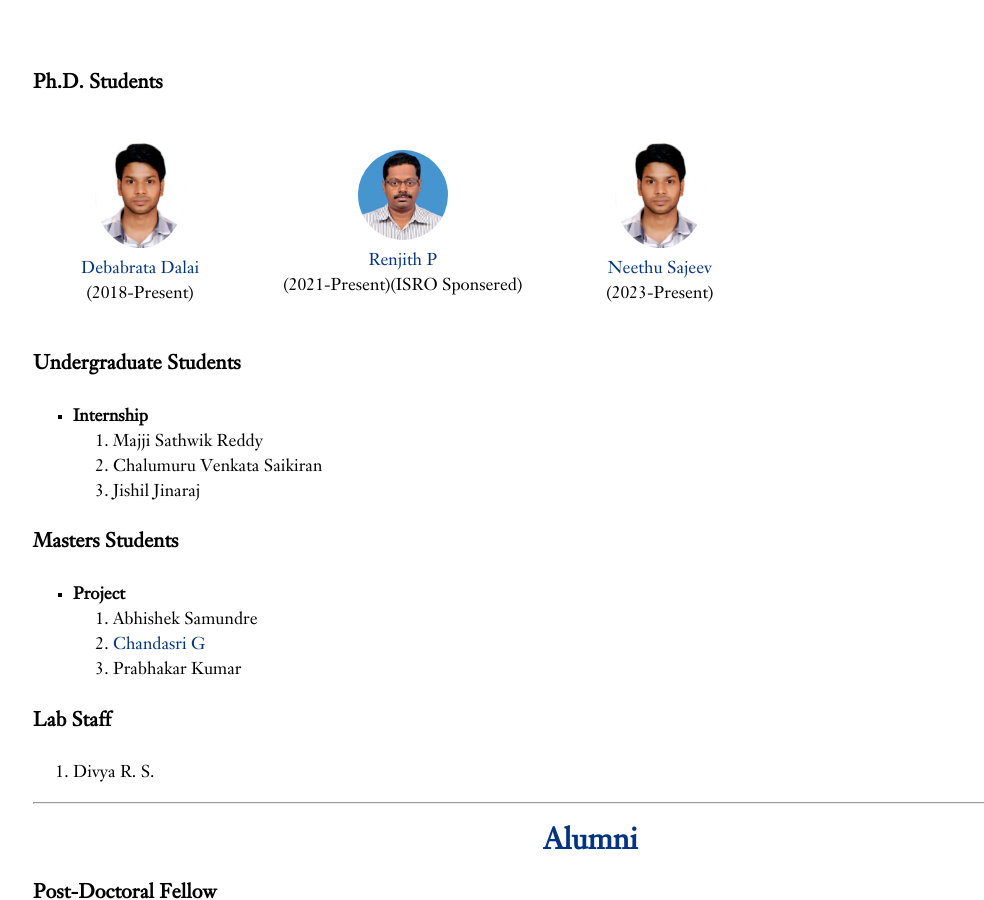
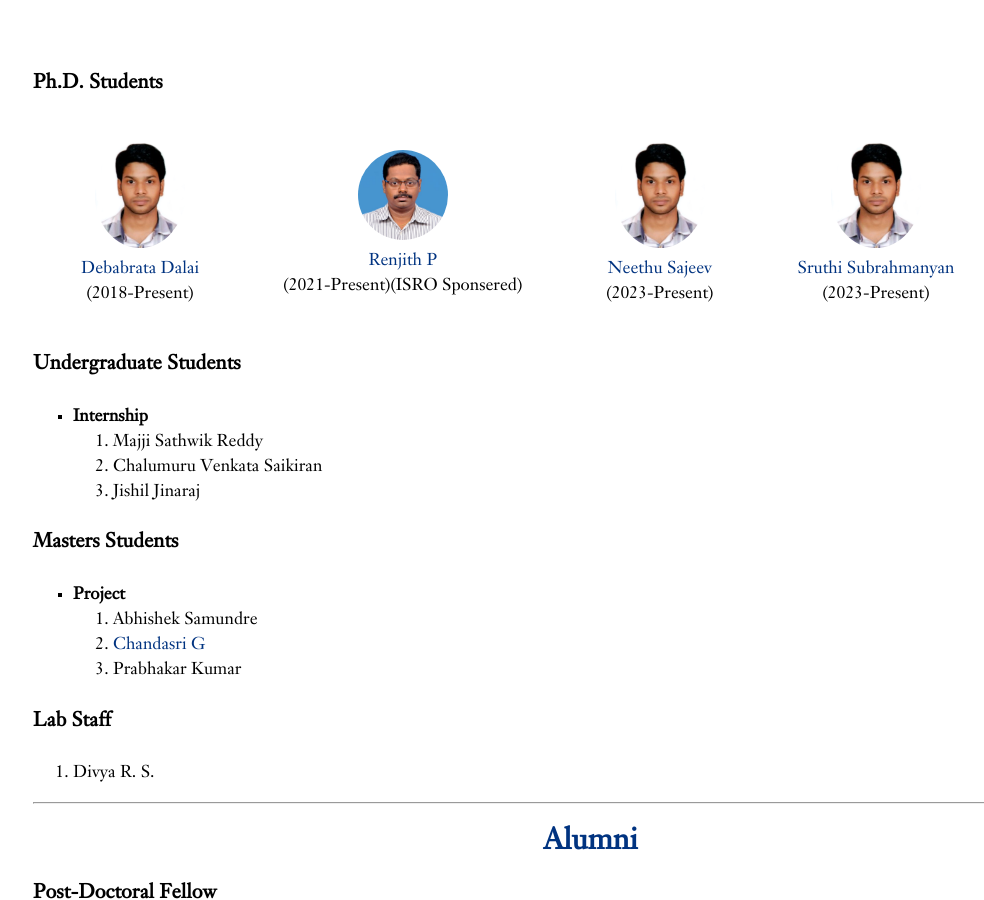
Before and after one commit to iist-sysnet/iist-sysnet.github.io, a Jekyll site: the page built from people.md, in a window 1280 px wide and 900 px high, scrolled down 333 px. Shown: the whole window, without its empty margins (75-1059 px from the left). Built offline with Jekyll 4.4.1, drawn with Linux system fonts in a browser that asks for light colours; our own code applies the rules of GitHub Pages for plain Markdown files.

Commit message:
Update people.md

```diff
--- a/people.md
+++ b/people.md
@@ -23,6 +23,7 @@
 <td><figure align="center"><a href="https://www.linkedin.com/in/debabrata-dalai-a88b6486"><img width="90px"  class="img-circle"  src="images/debabrata.png"><figcaption>Debabrata Dalai</figcaption></a>(2018-Present)</figure></td>
 <td><figure align="center"><a href=""><img width="90px"  class="img-circle"  src="images/renjith.png"><figcaption>Renjith P</figcaption></a>(2021-Present)(ISRO Sponsered)</figure></td>
 <td><figure align="center"><a href="https://www.linkedin.com/in/neethu-sajeev1000369"><img width="90px"  class="img-circle"  src="images/debabrata.png"><figcaption>Neethu Sajeev</figcaption></a>(2023-Present)</figure></td>
+<td><figure align="center"><a href="https://www.linkedin.com/in/sruthi-subrahmanian81//"><img width="90px"  class="img-circle"  src="images/debabrata.png"><figcaption>Sruthi Subrahmanyan</figcaption></a>(2023-Present)</figure></td>
 </tr>
 </table>
 
```
